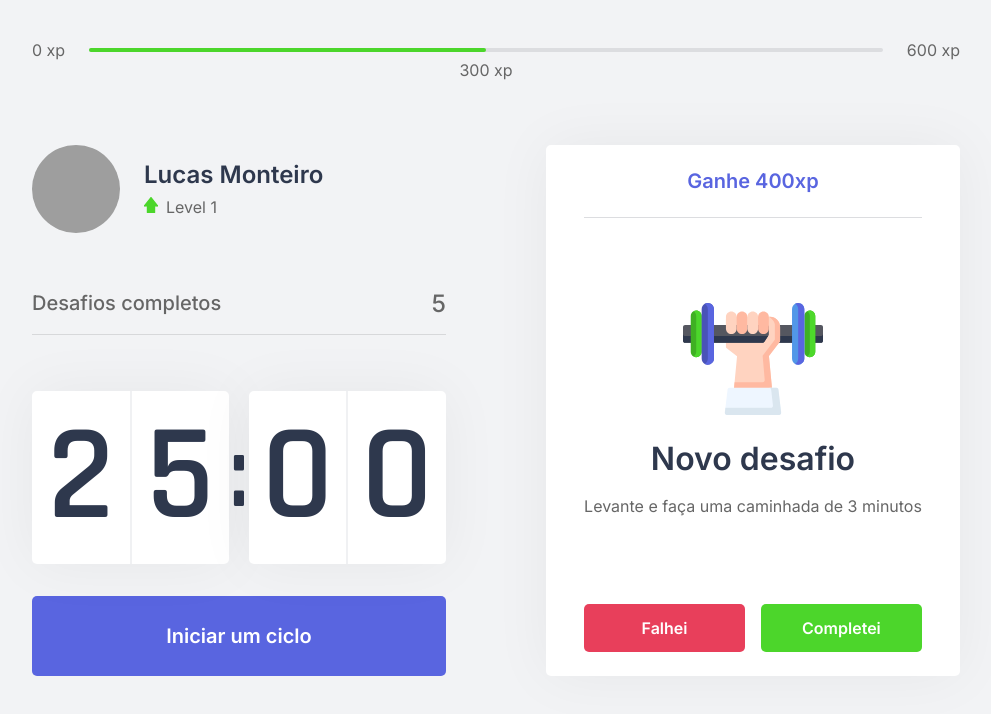
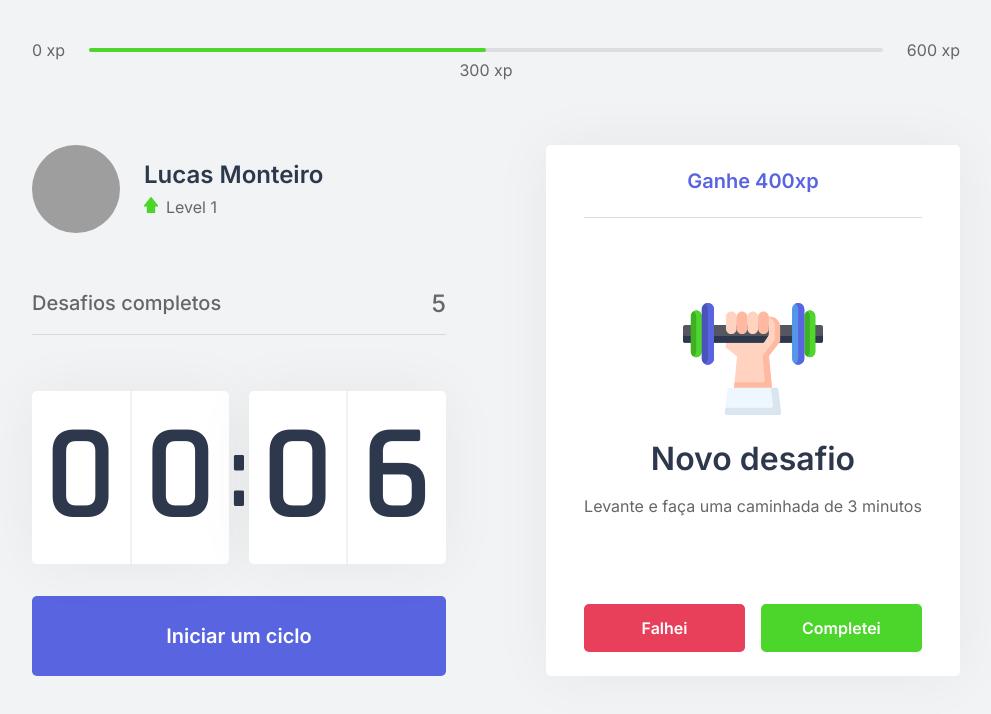
Before and after one commit to Lukinhasssss/next-level-week-04-react, a Next.js app: page / in a window 1280 px wide. Shown: the top 714 px of the page, without its empty margins (144-1135 px from the left). Built offline with nearby package versions, Linux system fonts and the light colour scheme; grey boxes are pictures that could not be loaded.

Commit message:
ChallengesContext

```diff
--- a/src/components/ChallengeBox.tsx
+++ b/src/components/ChallengeBox.tsx
@@ -1,6 +1,13 @@
+import { useContext } from 'react'
+import { ChallengesContext } from '../contexts/ChallengesContext'
+
 import styles from '../styles/components/ChallengeBox.module.css'
 
 export function ChallengeBox() {
+  const contextData = useContext(ChallengesContext)
+
+  console.log(contextData)
+
   const hasActiveChallenge = true
 
   return (
--- a/src/components/Countdown.tsx
+++ b/src/components/Countdown.tsx
@@ -1,10 +1,13 @@
-import { useEffect, useState } from 'react'
+import { useContext, useEffect, useState } from 'react'
+import { ChallengesContext } from '../contexts/ChallengesContext'
 import styles from '../styles/components/Countdown.module.css'
 
 let countdownTimeout: NodeJS.Timeout
 
 export function Countdown() {
-  const [time, setTime] = useState(25 * 60)
+  const { startNewChallenge } = useContext(ChallengesContext)
+
+  const [time, setTime] = useState(0.1 * 60)
   const [isActive, setIsActive] = useState(false) // Este estado vai armazenar se countdown está ativo ou não
   const [hasFinished, setHasFinished] = useState(false)
 
@@ -21,7 +24,7 @@ export function Countdown() {
   function resetCountdown() {
     clearTimeout(countdownTimeout)
     setIsActive(false)
-    setTime(25 * 60)
+    setTime(0.1 * 60)
   }
 
   useEffect(() => {
@@ -32,6 +35,7 @@ export function Countdown() {
     } else if (isActive && time === 0) {
       setHasFinished(true)
       setIsActive(false)
+      startNewChallenge()
     }
   }, [isActive, time])
 
--- /dev/null
+++ b/src/contexts/ChallengesContext.tsx
@@ -0,0 +1,43 @@
+import { createContext, ReactNode, useState } from "react";
+
+interface ChallengesContextData {
+  level: number
+  currentExperience: number
+  challengesCompleted: number
+  levelUp: () => void
+  startNewChallenge: () => void
+}
+
+interface ChallengesProviderProps {
+  children: ReactNode
+}
+
+export const ChallengesContext = createContext({} as ChallengesContextData)
+
+export function ChallengesProvider({ children }: ChallengesProviderProps) {
+  const [level, setLevel] = useState(1)
+  const [currentExperience, setCurrentExperience] = useState(0)
+  const [challengesCompleted, setChallengesCompleted] = useState(0)
+
+  function levelUp() {
+    setLevel(level + 1)
+  }
+
+  function startNewChallenge() {
+    console.log('New challenge')
+  }
+
+  return (
+    <ChallengesContext.Provider
+      value={{
+        level,
+        currentExperience,
+        challengesCompleted,
+        levelUp,
+        startNewChallenge
+      }}
+    >
+      { children }
+    </ChallengesContext.Provider>
+  )
+}
--- a/src/pages/_app.tsx
+++ b/src/pages/_app.tsx
@@ -1,7 +1,17 @@
 import '../styles/global.css'
 
+import { ChallengesProvider } from "../contexts/ChallengesContext";
+
 function MyApp({ Component, pageProps }) {
-  return <Component {...pageProps} />
+  return (
+    <ChallengesProvider>
+      <Component {...pageProps} />
+    </ChallengesProvider>
+  )
 }
 
 export default MyApp
+
+/**
+ *  Todos os elementos dentro do Provider vão ter acesso a todos os dados que eu armazenar dentro daquele contexto
+ */
```
